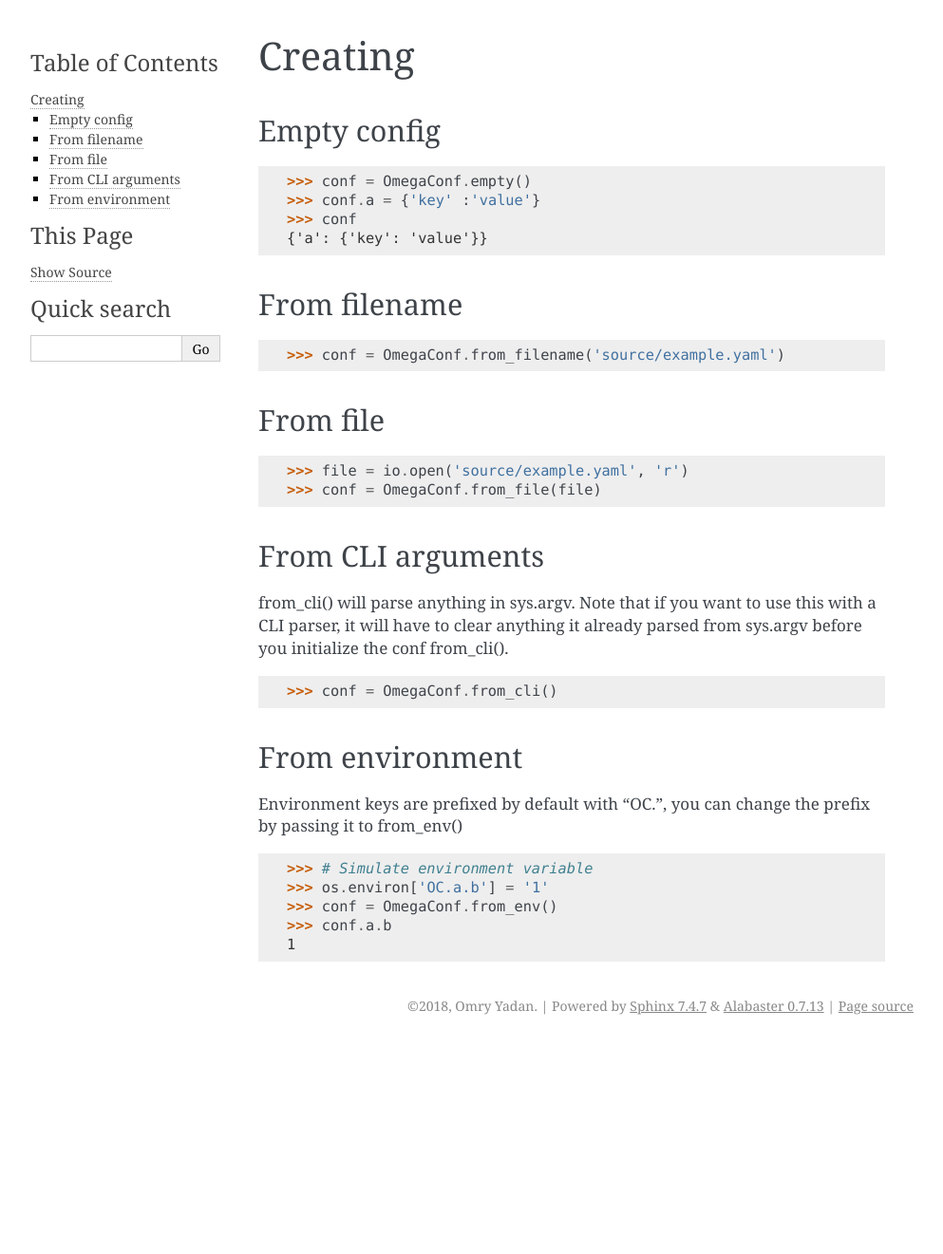
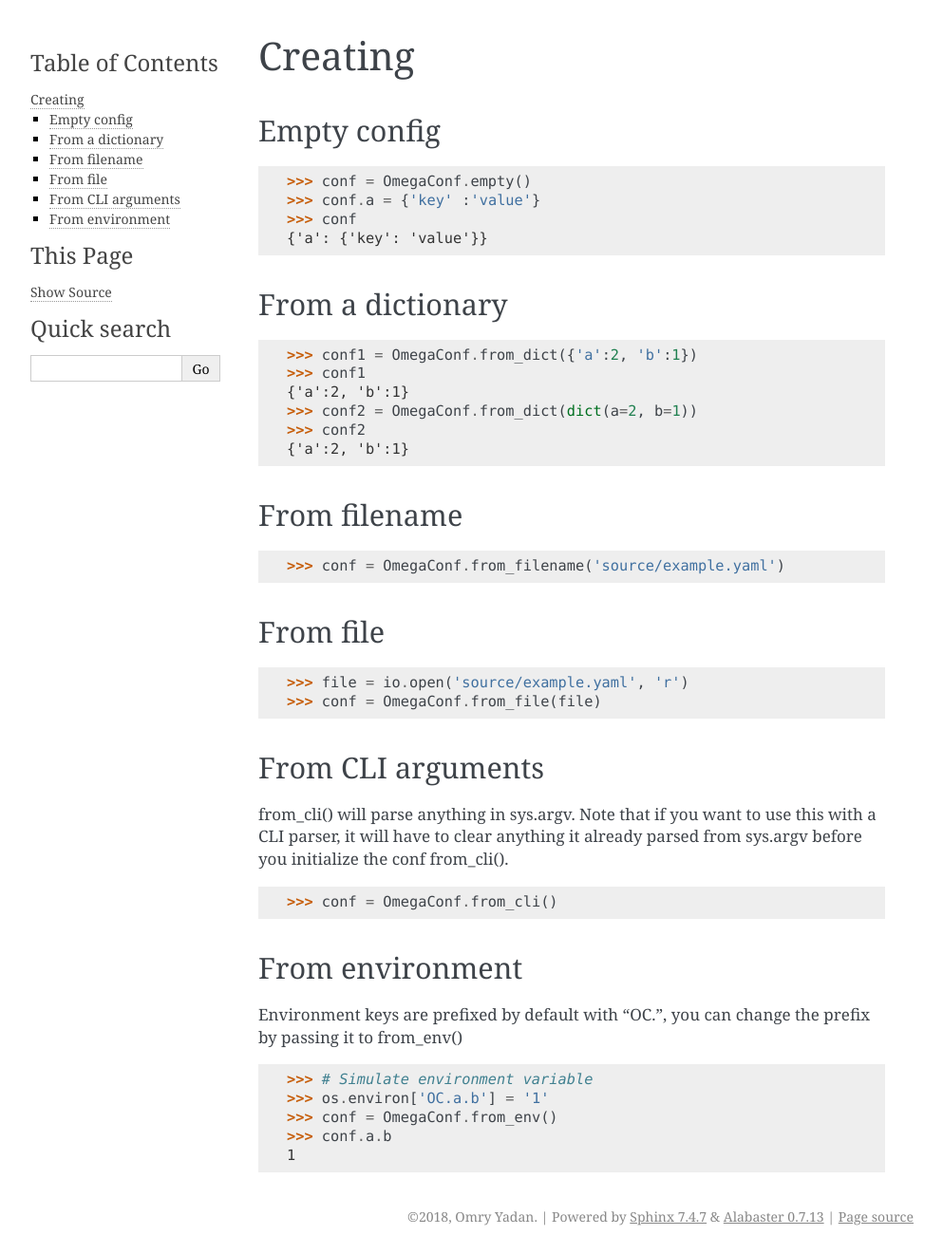
Before and after one commit to omry/omegaconf, a Sphinx documentation site: the page built from docs/source/creation.rst, in a window 1280 px wide. Shown: the whole page at 95% size, without its empty margins (148-1141 px from the left). Built offline with Sphinx 7.4.7, drawn with Linux system fonts in a browser that asks for light colours; before the commit the page ends 1099 px from its top, so only the background shows below that.

Commit message:
added from_dict to docs

```diff
--- a/docs/source/creation.rst
+++ b/docs/source/creation.rst
@@ -17,6 +17,19 @@ Empty config
     >>> conf.a = {'key' :'value'}
     >>> conf
     {'a': {'key': 'value'}}
+
+
+From a dictionary
+-------------
+.. doctest::
+
+    >>> conf1 = OmegaConf.from_dict({'a':2, 'b':1})
+    >>> conf1
+    {'a':2, 'b':1}
+    >>> conf2 = OmegaConf.from_dict(dict(a=2, b=1))
+    >>> conf2
+    {'a':2, 'b':1}
+
 
 From filename
 -------------
```
